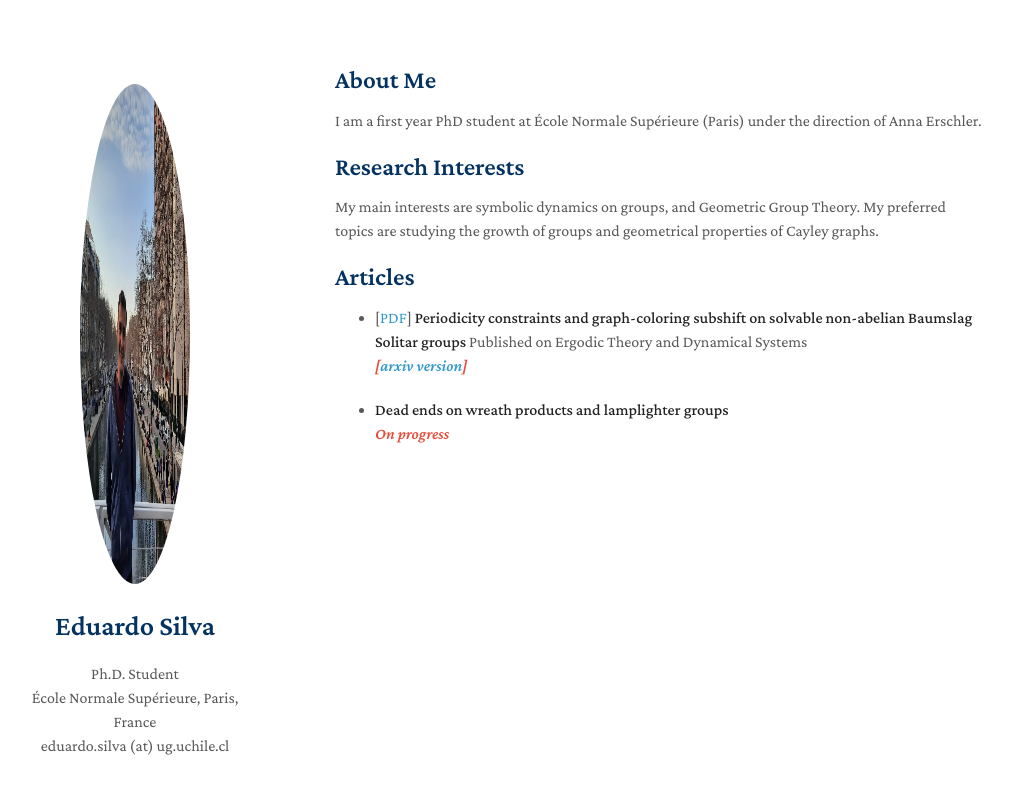
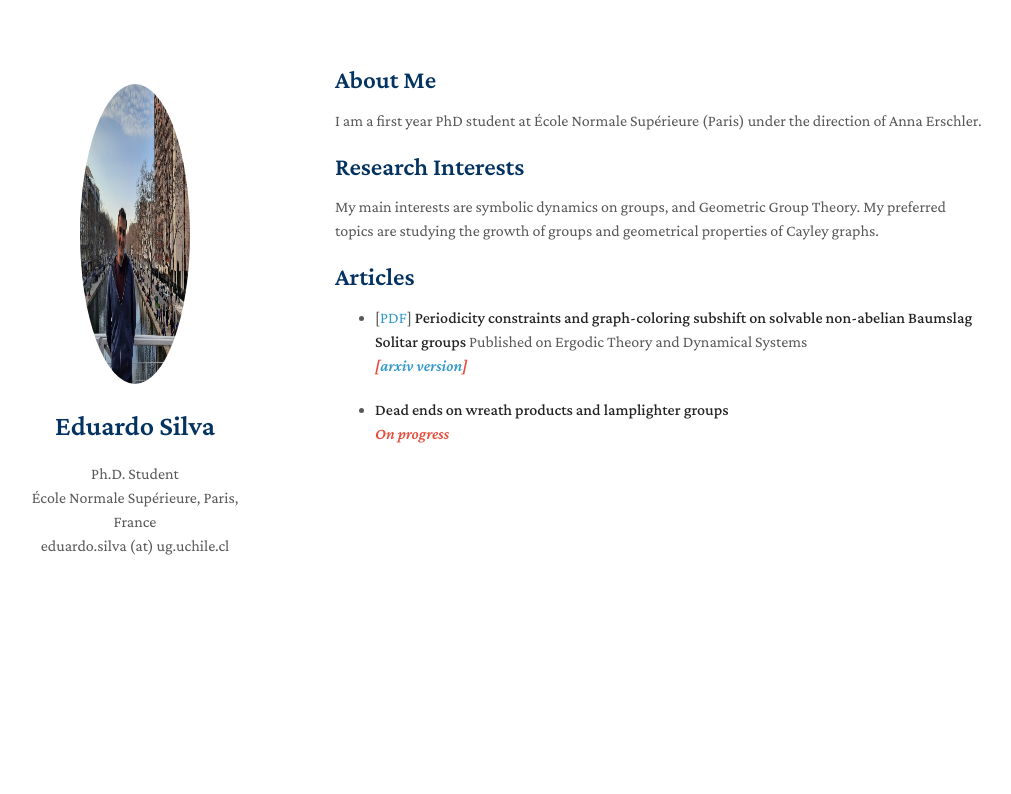
Before and after one commit to edoasd/esilvaa, a Jekyll site: the page built from index.md, in a window 1280 px wide. Shown: the top 794 px of the page, without its empty margins (135-1146 px from the left). Built offline with Jekyll 4.4.1, drawn with Linux system fonts in a browser that asks for light colours; nearby versions of some CDN libraries; a style sheet for code colours, icons or effects is not loaded.

Commit message:
Update homepage.html

```diff
--- a/_layouts/homepage.html
+++ b/_layouts/homepage.html
@@ -30,7 +30,7 @@
       <header>
 
         {% if site.avatar %}
-        <a class="image avatar"><img src="{{site.avatar}}" alt="avatar" onContextMenu="return false" height="500" /></a>
+        <a class="image avatar"><img src="{{site.avatar}}" alt="avatar" onContextMenu="return false" height="300" /></a>
         {% endif %}
         <h1>{{ site.title }}</h1>
 
```
